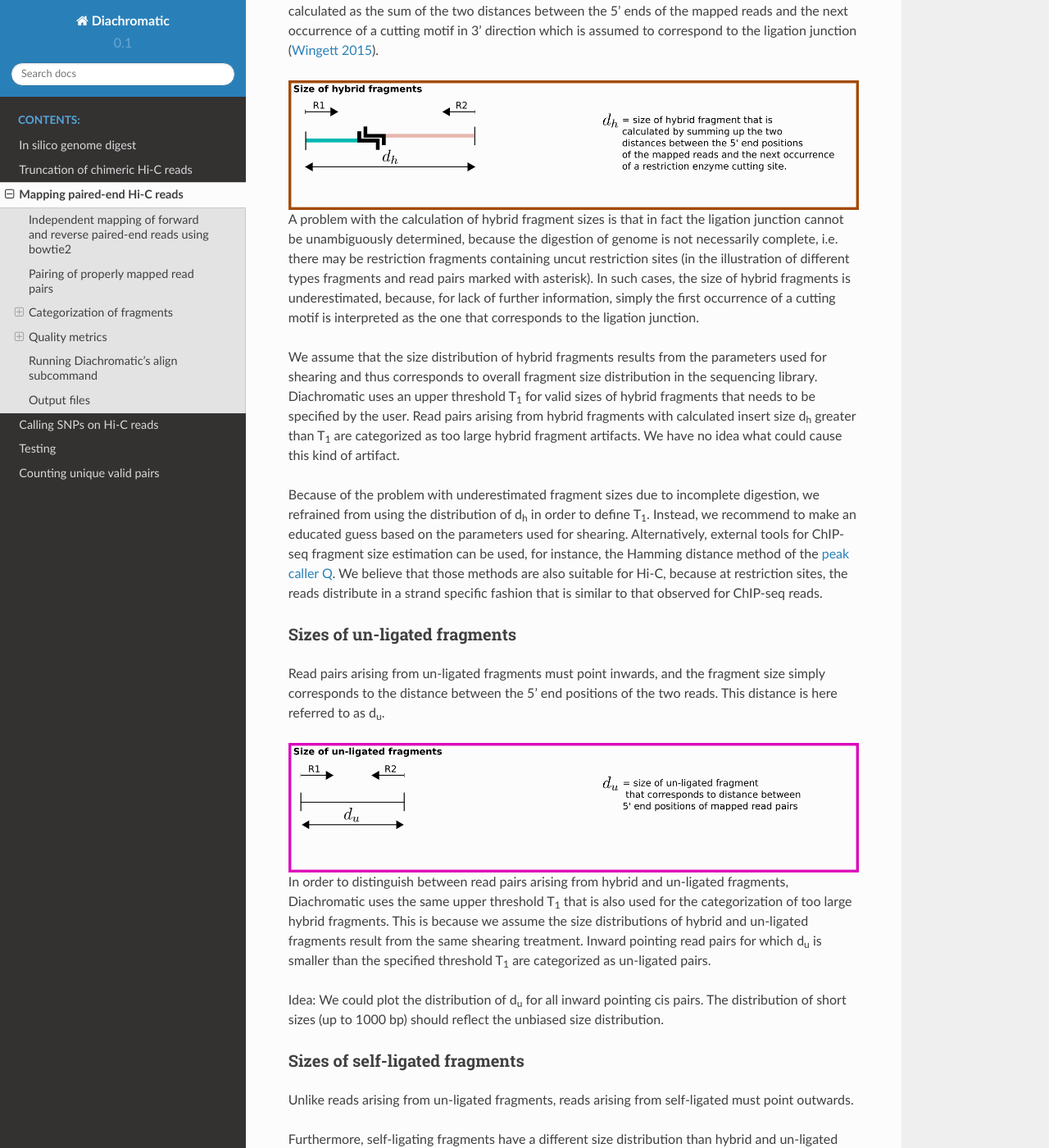
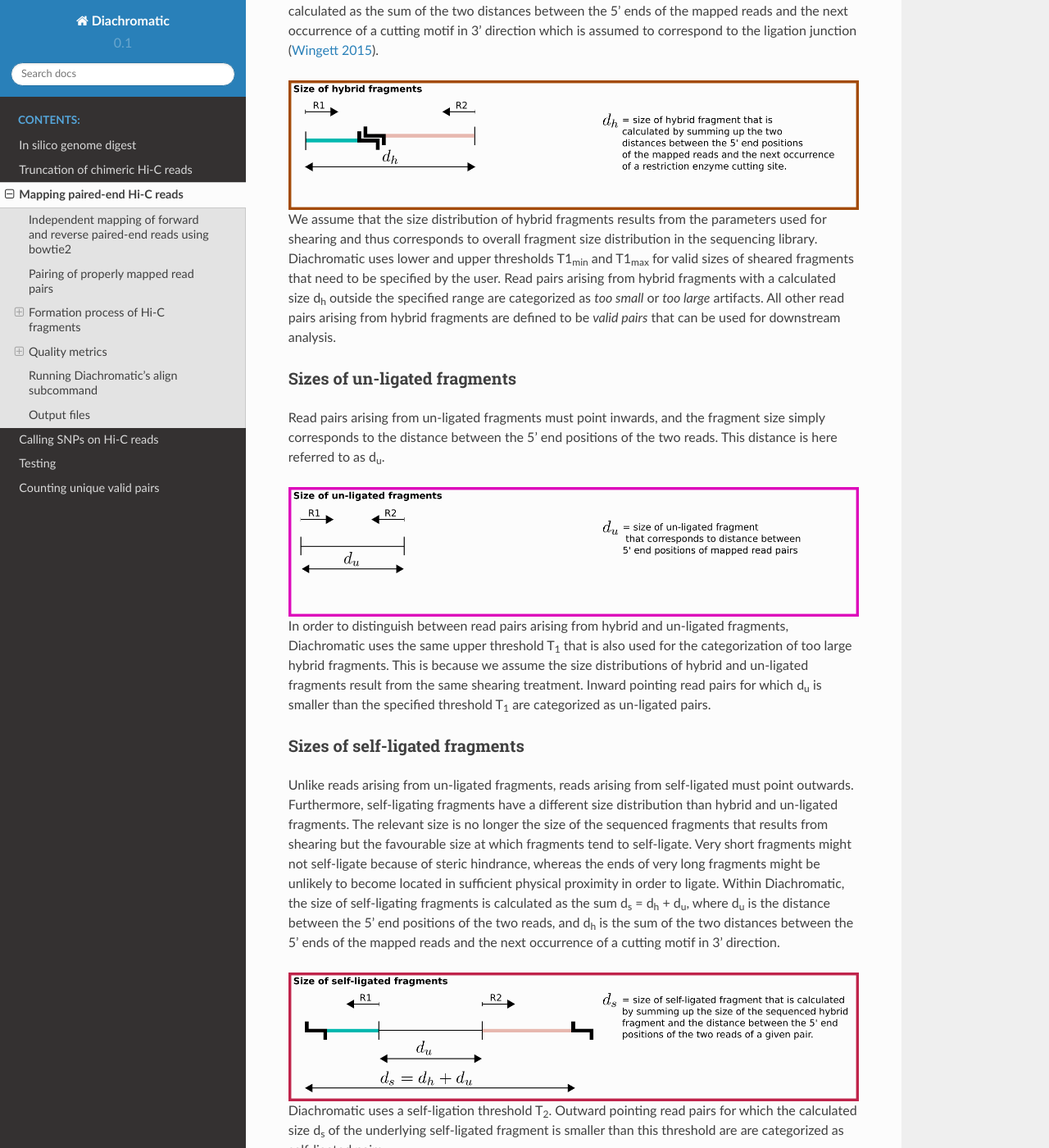
Before and after one commit to TheJacksonLaboratory/diachromatic, a Sphinx documentation site: the page built from docs/mapping.rst, in a window 1280 px wide and 1400 px high, scrolled down 2582 px. Shown: the whole window at 82% size. Built offline with Sphinx 7.4.7 and the Read the Docs theme 2.0.0, drawn with Linux system fonts in a browser that asks for light colours; some of the changed text lies outside the part shown.

Commit message:
Revised plotting fragment size distribution skip dangling-ends (#51).

```diff
--- a/docs/mapping.rst
+++ b/docs/mapping.rst
@@ -27,11 +27,11 @@
 combined into one paired-end record with appropriate SAM flags reflecting the relative orientation of the reads.
 
 
-Categorization of fragments
-~~~~~~~~~~~~~~~~~~~~~~~~~~~
+Formation process of Hi-C fragments
+~~~~~~~~~~~~~~~~~~~~~~~~~~~~~~~~~~~
 
 Paired read pairs are futher subdivided into valid and artefactual read pairs.
-In order to understand how Diachromatic determines whether a read pair is valid or artefactual, it is important to think
+In order to understand how Diachromatic determines whether a read pair is valid or not, it is important to think
 through the formation process on the fragment level.
 Hi-C fragments arise from cross-linked chromatin that is processed in three successive experimental steps:
 *restriction digest*, *re-ligation* and *shearing* (see illustration below).
@@ -71,30 +71,15 @@
 .. figure:: img/fragment_size_hybrid.png
     :align: center
 
-A problem with the calculation of hybrid fragment sizes is that in fact the ligation junction cannot be unambiguously
-determined, because the digestion of genome is not necessarily complete, i.e. there may be restriction fragments
-containing uncut restriction sites (in the illustration of different types fragments and read pairs marked with asterisk).
-In such cases, the size of hybrid fragments is underestimated, because, for lack of further information, simply the
-first occurrence of a cutting motif is interpreted as the one that corresponds to the ligation junction.
-
 We assume that the size distribution of hybrid fragments results from the parameters used for shearing
 and thus corresponds to overall fragment size distribution in the sequencing library.
-Diachromatic uses an upper threshold T\ :sub:`1` for valid sizes of hybrid fragments that needs to be specified by the user.
-Read pairs arising from hybrid fragments with calculated insert size d\ :sub:`h` greater than T\ :sub:`1` are
-categorized as too large hybrid fragment artifacts.
-We have no idea what could cause this kind of artifact.
+Diachromatic uses lower and upper thresholds T1\ :sub:`min` and T1\ :sub:`max` for valid sizes of sheared fragments that
+need to be specified by the user.
+Read pairs arising from hybrid fragments with a calculated size d\ :sub:`h` outside the specified range are categorized
+as *too small* or *too large* artifacts.
+All other read pairs arising from hybrid fragments are defined to be *valid pairs* that can be used for downstream
+analysis.
 
-Because of the problem with underestimated fragment sizes due to incomplete digestion, we refrained from using the
-distribution of d\ :sub:`h` in order to define T\ :sub:`1`.
-Instead, we recommend to make an educated guess based on the parameters used for shearing.
-Alternatively, external tools for ChIP-seq fragment size estimation can be used, for instance, the Hamming distance
-method of the `peak caller Q`_.
-We believe that those methods are also suitable for Hi-C, because at restriction sites, the reads distribute in a
-strand specific fashion that is similar to that observed for ChIP-seq reads.
-
-
-
-.. _peak caller Q: http://charite.github.io/Q/
 
 Sizes of un-ligated fragments
 -----------------------------
@@ -112,23 +97,16 @@
 Inward pointing read pairs for which d\ :sub:`u` is smaller than the specified threshold T\ :sub:`1` are categorized as
 un-ligated pairs.
 
-Idea: We could plot the distribution of d\ :sub:`u` for all inward pointing cis pairs. The distribution of short sizes
-(up to 1000 bp) should reflect the unbiased size distribution.
-
 
 Sizes of self-ligated fragments
 -------------------------------
 
 Unlike reads arising from un-ligated fragments, reads arising from self-ligated must point outwards.
-
 Furthermore, self-ligating fragments have a different size distribution than hybrid and un-ligated fragments.
-
 The relevant size is no longer the size of the sequenced fragments that results from shearing but the
 favourable size at which fragments tend to self-ligate.
-
 Very short fragments might not self-ligate because of steric hindrance, whereas the ends of very long fragments might
 be unlikely to become located in sufficient physical proximity in order to ligate.
-
 Within Diachromatic, the size of self-ligating fragments is calculated as the sum d\ :sub:`s` = d\ :sub:`h` + d\ :sub:`u`,
 where d\ :sub:`u` is the distance between the 5' end positions of the two reads, and d\ :sub:`h` is the sum of the two
 distances between the 5' ends of the mapped reads and the next occurrence of a cutting motif in 3' direction.
@@ -136,9 +114,9 @@
 .. figure:: img/fragment_size_selfligated.png
     :align: center
 
-Within Diachromatic, outward pointing read pairs for which the calculated size of the self-ligating fragment d\ :sub:`s` is
-smaller than the specified threshold T\ :sub:`2` are categorized as self-ligated pairs.
-
+Diachromatic uses a self-ligation threshold T\ :sub:`2`.
+Outward pointing read pairs for which the calculated size d\ :sub:`s` of the underlying self-ligated fragment is smaller than this
+threshold are are categorized as self-ligated pairs.
 
 Categorization of read pairs
 ----------------------------
@@ -150,73 +128,13 @@
 
 The next four paragraphs explain the categorization along the bullets points 1 to 4 (blue):
 
-1. Read pairs that map to different chromosomes or point in the same direction cannot originate from un-ligated or
-self-ligated fragments.
+**1.** Read pairs that map to different chromosomes or point in the same direction cannot originate from un-ligated or self-ligated fragments.
 
-2. Read pairs that point inwards might originate from un-ligated fragments.
-In such cases, the distance between the 5' end positions of the mapped reads d\ :sub:`u` corresponds to the size of the
- sequenced fragment.
-In order to assign read pairs to the un-ligated category, we use an upper size threshold T\ :sub:`1` that should reflect
- the maximum credible size of sheared fragments.
+**2.** Read pairs that point inwards might originate from un-ligated fragments. In such cases, the distance between the 5' end positions of the mapped reads d\ :sub:`u` corresponds to the size of the  sequenced fragment. In order to assign read pairs to the un-ligated category, we use an upper size threshold T\ :sub:`1` that should reflect  the maximum credible size of sheared fragments.
 
-3. Read pairs that point outwards might originate from self-ligated fragments.
-In such cases, the size d\ :sub:`s` of the potentially underlying self-ligated fragment is calculated as described above,
- and compared to an upper size threshold T\ :sub:`2` for self-ligated fragments.
-Outward pointing read pairs with d\ :sub:`s` smaller than T\ :sub:`2` are assigned to the self-ligated category.
+**3.** Read pairs that point outwards might originate from self-ligated fragments. In such cases, the size d\ :sub:`s` of the potentially underlying self-ligated fragment is calculated as described above, and compared to an upper size threshold T\ :sub:`2` for self-ligated fragments. Outward pointing read pairs with d\ :sub:`s` smaller than T\ :sub:`2` are assigned to the self-ligated category.
 
-4. Read pairs arising from hybrid fragments (not un- or self-ligated) are further distinguished
-
-We discard read pairs with size d' outside the size range of sheared fragments.
-But note: Assuming complete digestion, i.e. the genome is cut at each occurrence of the cutting motif, d' corresponds to
- the size of hybrid fragments.
-However, since this assumption is not valid, d' should often be samller than the actual size of the hybrid fragment.
-Therefore, some read pairs will be erroneously categorized as too small,
-and some reads will be erroneously categorized as valid, even though they are too large.
-
-The next four paragraphs explain the categorization alon the bullets points A to H (green):
-
-A. This leaf stands for read pairs that point towards the same direction.
-The two reads of a given pair may be on the same chormosome (cis) or on different chromosomes (trans).
-The calculated size d\ :sub:`h` of the underlying hybrid fragment is smaller or equal than the upper size threshold
-T\ :sub:`1` for sheared fragments.
-
-B. This leaf stands for read pairs that point towards the same direction.
-The two reads of a given pair may be on the same chormosome (cis) or on different chromosomes (trans).
-The calculated size d\ :sub:`h` of the underlying hybrid fragment is greater than the upper size threshold T\ :sub:`1`
-for sheared fragments.
-
-C. This leaf stands for read pairs that map to the same chromosome (cis) and point inwards.
-The corresponding classical insert size d\ :sub:`u` is smaller than than the upper size threshold T\ :sub:`1` for
-sheared fragments.
-
-D. This leaf stands for read pairs that map to the same chromosome (cis) and point inwards.
-The corresponding classical insert size d\ :sub:`u` is greater or equal than than the upper size threshold T\ :sub:`1`
-for sheared fragments.
-The calculated size d\ :sub:`h` of the underlying hybrid fragment is smaller or equal than the upper size threshold
-T\ :sub:`1` for sheared fragments.
-
-E. This leaf stands for read pairs that map to the same chromosome (cis) and point inwards.
-The corresponding classical insert size d\ :sub:`u` is greater or equal than than the upper size threshold T\ :sub:`1`
-for sheared fragments.
-The calculated size d\ :sub:`h` of the underlying hybrid fragment is greater than the upper size threshold T\ :sub:`1`
-for sheared fragments.
-
-F. This leaf stands for read pairs that map to the same chromosome (cis) and point outwards.
-The calculated size of the underlying and potentially self-ligated fragment d\ :sub:`s` is smaller or equal than a size
-threshold T\ :sub:`2` for self-ligating fragments.
-
-G. This leaf stands for read pairs that map to the same chromosome (cis) and point outwards.
-The calculated size of the underlying and potentially self-ligated fragment d\ :sub:`s` is greater than a size
-threshold T\ :sub:`2` for self-ligating fragments.
-The calculated size d\ :sub:`h` of the underlying hybrid fragment is smaller or equal than the upper size threshold
-T\ :sub:`1` for sheared fragments.
-
-H. This leaf stands for read pairs that map to the same chromosome (cis) and point outwards.
-The calculated size of the underlying and potentially self-ligated fragment d\ :sub:`s` is greater than a size
-threshold T\ :sub:`2` for self-ligating fragments.
-The calculated size d\ :sub:`h` of the underlying hybrid fragment is greater than the upper size threshold
-T\ :sub:`1` for sheared fragments.
-
+**4.** Read pairs arising from hybrid fragments (not un- or self-ligated) are further distinguished. Read pairs with size d\ :sub:`s` outside the specified size range of sheared fragments will be categorizesd as wrong size.
 
 Quality metrics
 ~~~~~~~~~~~~~~~
```
Also changed, not shown: docs/img/fragment_categories.png, docs/img/fragment_categories.svg, 1 other file.
